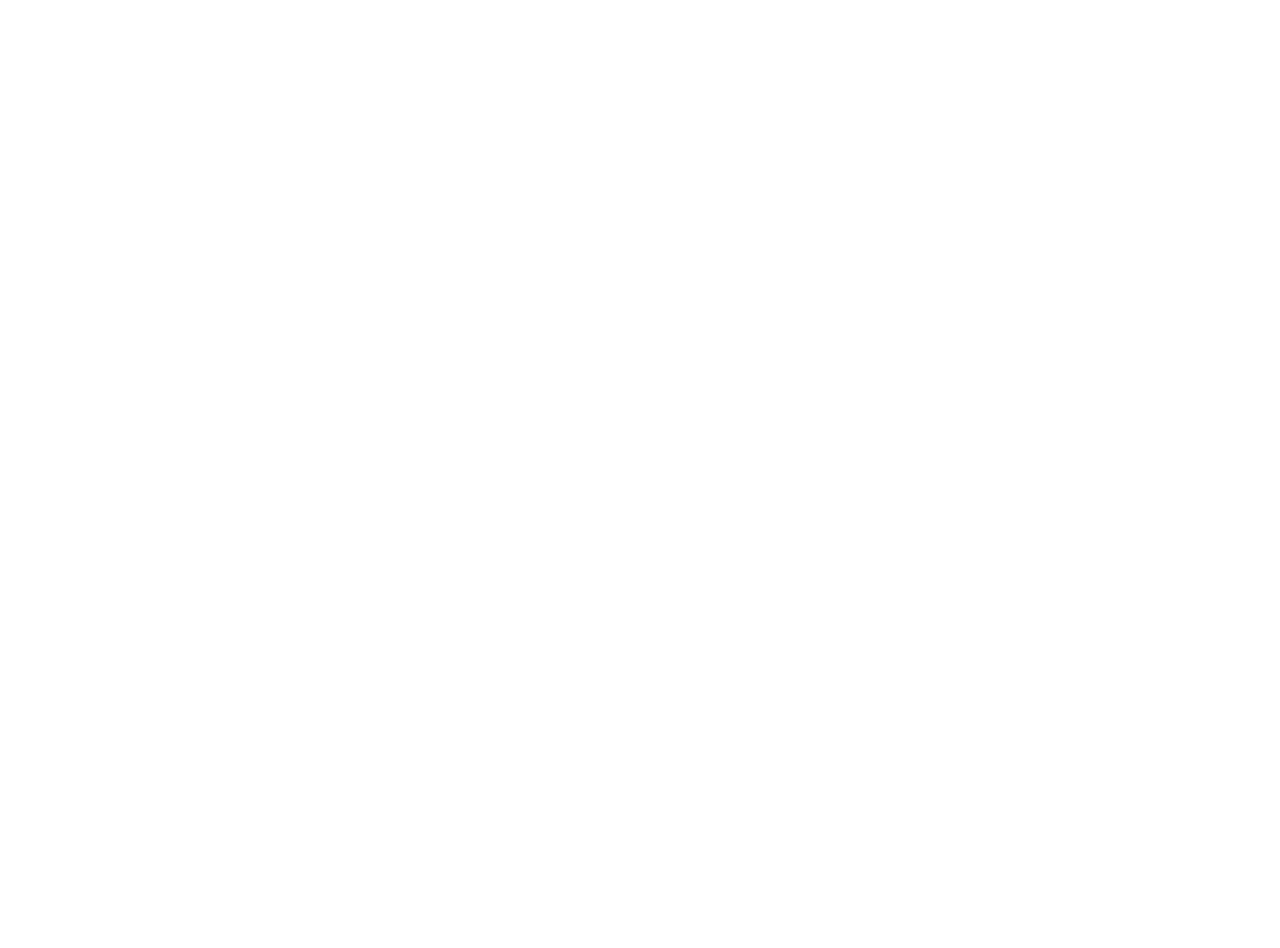
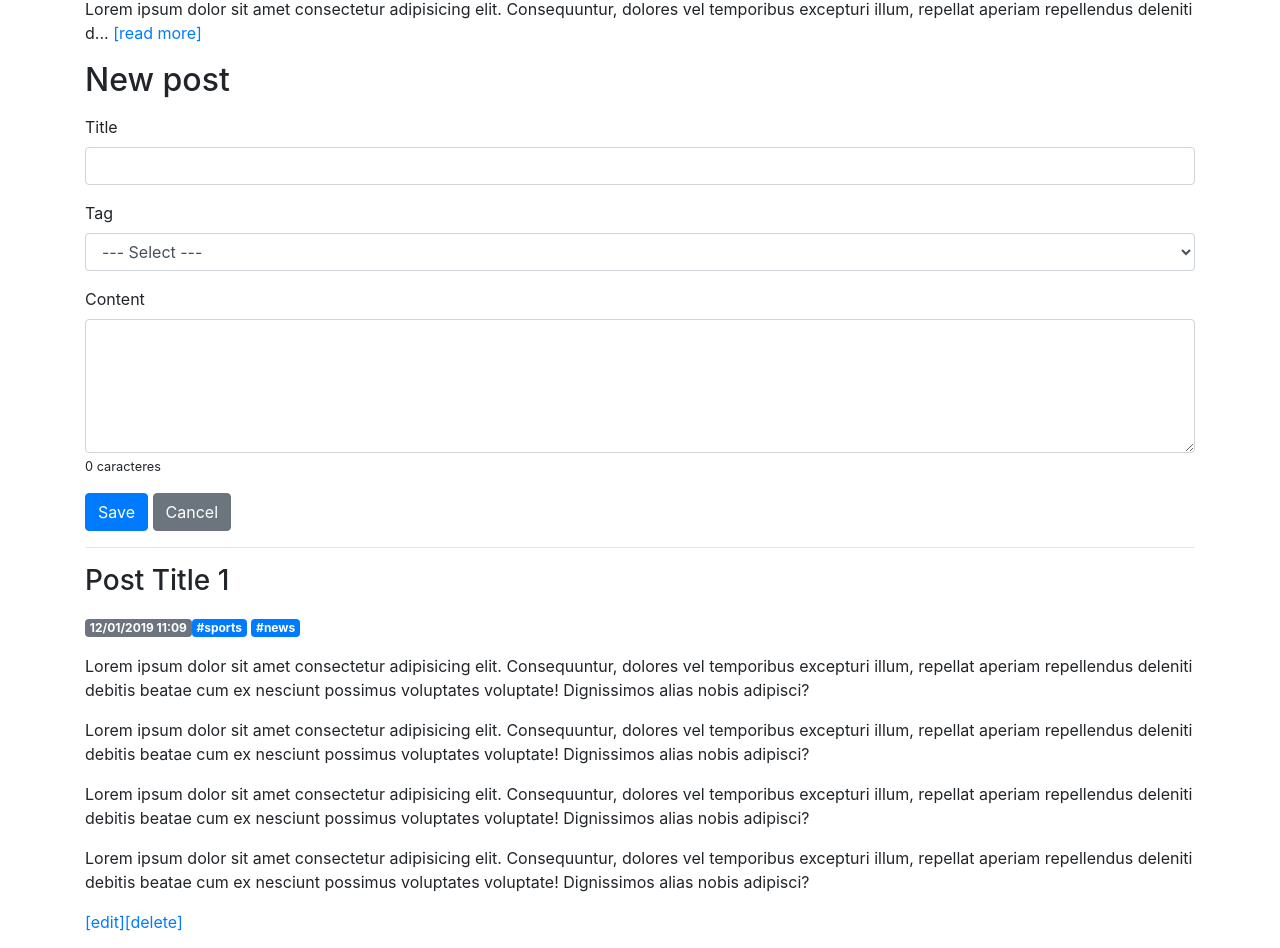
Before and after one commit to RafaelOlmedo/tinyBlog, a React (Create React App) app: page / in a window 1280 px wide. Shown: the part 351-1299 px from the top of the page. Before the commit the page ends 800 px from the top, so only its background shows below. Built offline with nearby package versions, Linux system fonts and the light colour scheme.

Commit message:
Adiciona layout do blog

```diff
--- /dev/null
+++ b/src/blog/pages/indexPage.jsx
@@ -0,0 +1,100 @@
+import React from 'react'
+
+const lorenText = 'Lorem ipsum dolor sit amet consectetur adipisicing elit. ' +
+    'Consequuntur, dolores vel temporibus excepturi illum, repellat ' +
+    'aperiam repellendus deleniti debitis beatae cum ex nesciunt ' +
+    'possimus voluptates voluptate! Dignissimos alias nobis adipisci? ';
+
+const BlogPostHeader = (props) => (
+    <div>
+
+        <h3><p>Post Title 1</p></h3>
+
+        <p>
+            <span className="badge badge-secondary">12/01/2019 11:09</span>
+            <span className="badge badge-primary">#sports</span>{' '}
+            <span className="badge badge-primary">#news</span>
+        </p>
+
+    </div>
+)
+
+const BlogPost = (props) => (
+    <div>
+        <BlogPostHeader/>
+
+        <p>
+            {lorenText.substr(0, 150)}...{' '}
+            <a href="post/1">[read more]</a>
+        </p>
+    </div>
+)
+
+const BlogForm = (props) => (
+    <div> {/* div do Form */}
+        <h2><p>New post</p></h2>
+
+        <div className="form-group">
+            <label htmlFor="title">Title</label>
+            <input type="text" name="title" className="form-control"></input>
+        </div>
+
+        <div className="form-group">
+            <label htmlFor="tag">Tag</label>
+            <select name="tag" id="tag" className="form-control">
+                <option value="">--- Select ---</option>
+                <option value="food">Food</option>
+                <option value="sports">Sports</option>
+                <option value="variety">Variety</option>
+            </select>
+        </div>
+
+        <div className="form-group">
+            <label htmlFor="content">Content</label>
+            <textarea name="content" id="content" className="form-control" rows="5"></textarea>
+            <small>0 caracteres</small>
+        </div>
+
+        <div>
+            <button className="btn btn-primary">Save</button>
+            {' '}
+            <button className="btn btn-secondary">Cancel</button>
+
+        </div>
+    </div>
+)
+
+
+
+const BlogPostFull = (props) => (
+
+    <div>
+        <BlogPostHeader/>
+
+        <p>{lorenText}</p>
+        <p>{lorenText}</p>
+        <p>{lorenText}</p>
+        <p>{lorenText}</p>
+
+        <a href="/">[edit]</a>
+        <a href="/">[delete]</a>
+
+    </div>
+)
+
+const BlogIndex = (props) => (
+    <div>
+        <BlogPost />
+        <BlogPost />
+
+        <BlogForm />
+
+        <hr />
+
+        <BlogPostFull />
+
+
+    </div>
+)
+
+export default BlogIndex
--- a/src/main/App.jsx
+++ b/src/main/App.jsx
@@ -1,4 +1,5 @@
 import React, { Component } from 'react'
+import BlogIndex from '../blog/pages/indexPage'
 
 // class App extends Component {
 //    constructor(props) {
@@ -18,9 +19,11 @@
 // }
 
 const App = (props) => (
-    <div>
+    <div className="container">
         <h1>{props.title}</h1>
         <h2 className="small">{props.subtitle}</h2>
+        <hr/>
+        <BlogIndex />,
     </div>
 )
 
```
